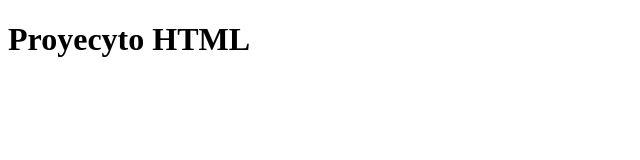
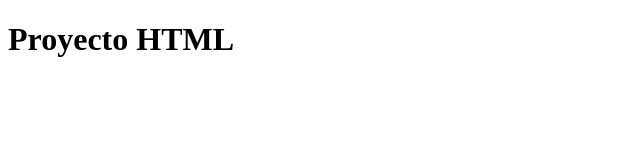
Before and after one commit to anarosagomezalba/Proyecto-HTML, a plain HTML site: page index.html in a window 1280 px wide. Shown: the full height of the page, 0-640 px from the left. Drawn offline with Linux system fonts and the light colour scheme.

Commit message:
modificación del nombre proyecto

```diff
--- a/index.html
+++ b/index.html
@@ -6,7 +6,7 @@
     <title>Proyecto</title>
 </head>
 <body>
-    <h1>Proyecyto HTML</h1>
+    <h1>Proyecto HTML</h1>
 
 </body>
 </html>
```
